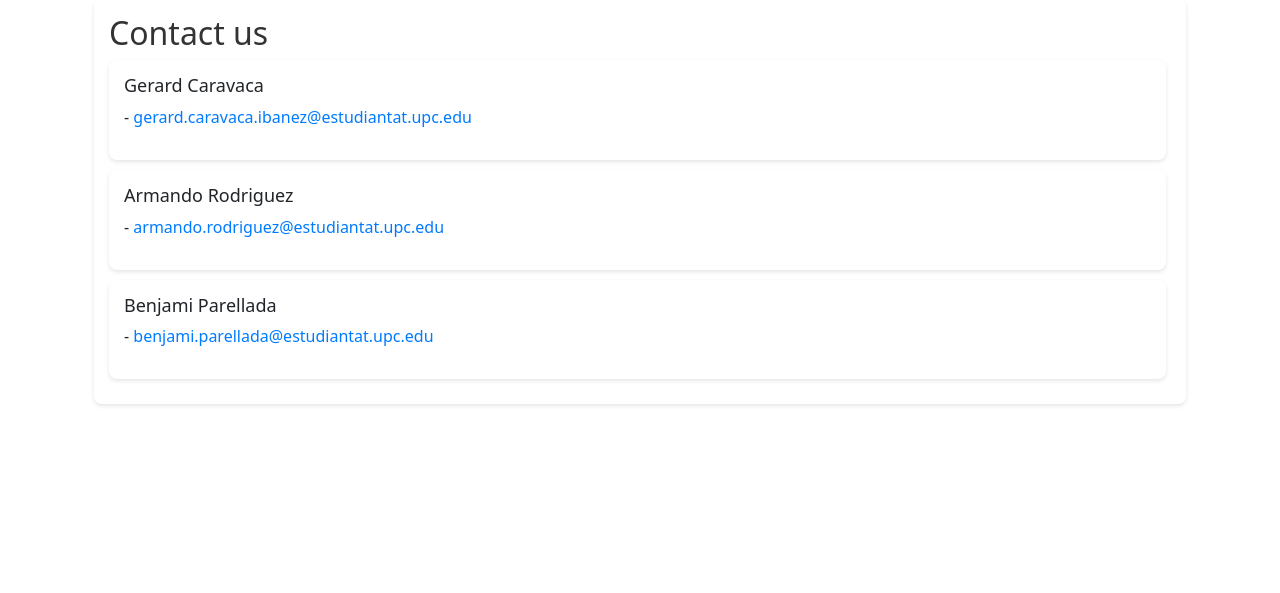
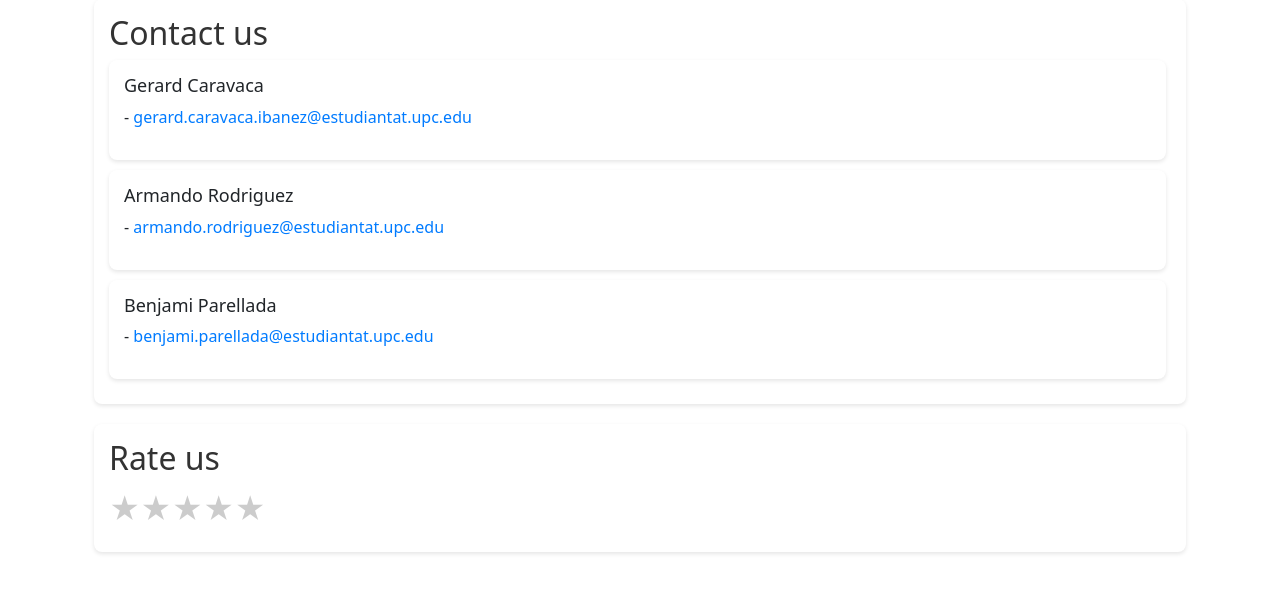
Before and after one commit to beny-bee/Wave2Page, a Flask app: page /contact in a window 1280 px wide. Shown: the part 109-702 px from the top of the page. Run offline with Flask 3, Linux system fonts and the light colour scheme; some libraries are stand-ins or nearby versions.

Commit message:
Rating added, but no functionality

```diff
--- a/app/templates/contact.html
+++ b/app/templates/contact.html
@@ -49,6 +49,37 @@
         width: auto;  /* Adjusts the width to maintain aspect ratio */
         height: auto; /* Adjusts the height to maintain aspect ratio */
     }
+
+
+    .rating {
+        display: inline-block;
+    }
+
+    .rating input {
+        display: none;
+    }
+
+    .rating label {
+        float: right;
+        cursor: pointer;
+        color: #ccc;
+        -webkit-transition: color 0.3s;
+        transition: color 0.3s;
+    }
+
+    .rating label:before {
+        content: '\2605';
+        font-size: 30px;
+    }
+
+    .rating input:checked ~ label,
+    .rating label:hover,
+    .rating label:hover ~ label {
+        color: #007bff;
+        -webkit-transition: color 0.3s;
+        transition: color 0.3s;
+    }
+
 </style>
 
 <div class="project-info">
@@ -70,4 +101,22 @@
         </div>
     </div>
 </div>
+
+<div class="project-info">
+    <div class="project-description">
+        <h2>Rate us</h2>
+        <div class="rating">
+            <input value="5" name="rating" id="star5" type="radio">
+            <label for="star5"></label>
+            <input value="4" name="rating" id="star4" type="radio">
+            <label for="star4"></label>
+            <input value="3" name="rating" id="star3" type="radio">
+            <label for="star3"></label>
+            <input value="2" name="rating" id="star2" type="radio">
+            <label for="star2"></label>
+            <input value="1" name="rating" id="star1" type="radio">
+            <label for="star1"></label>
+        </div>
+    </div>
+</div>
 {% endblock %}
```
